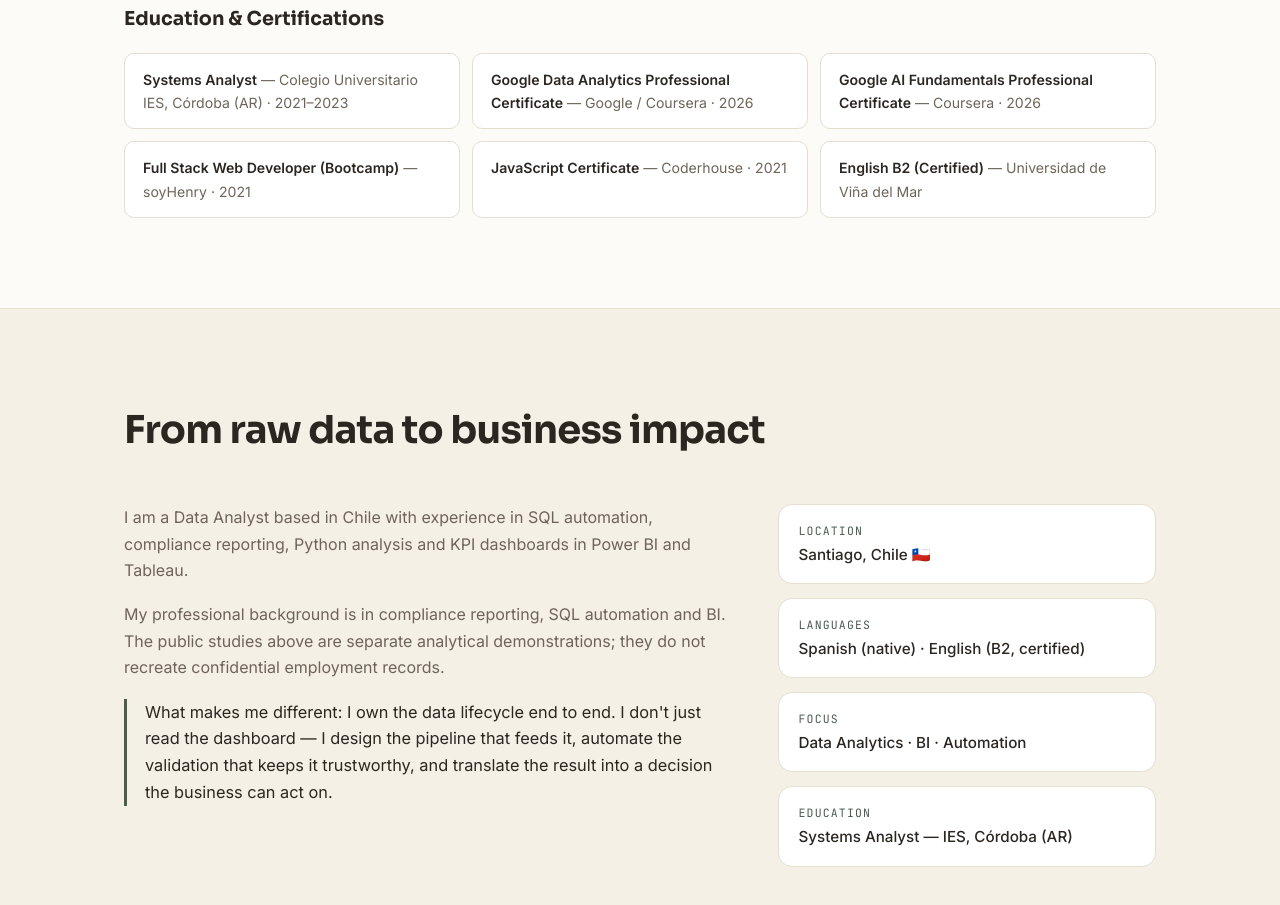
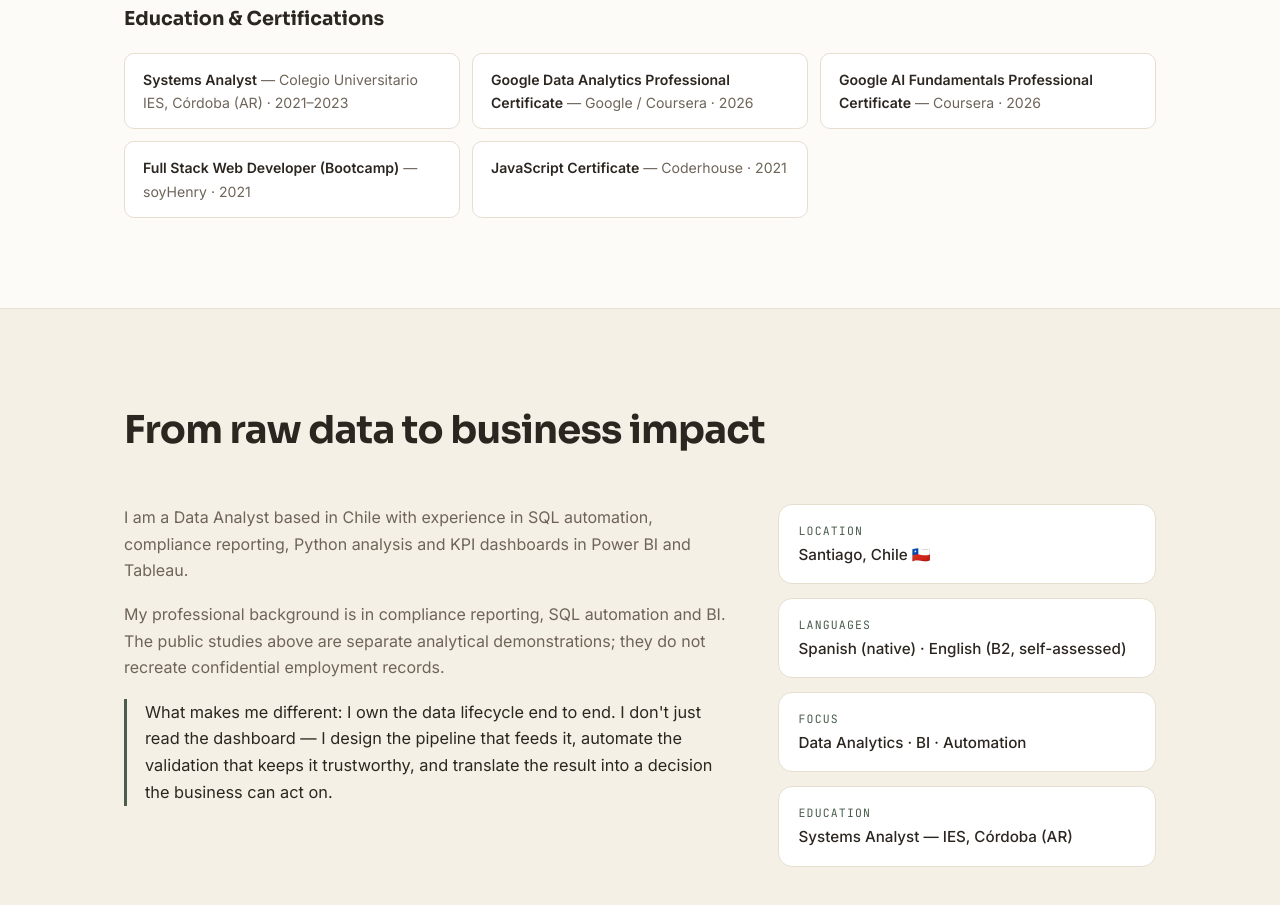
Before and after one commit to Chrov/Portfolio, a plain HTML site: page index.html in a window 1280 px wide. Shown: the part 5925-6830 px from the top of the page. Drawn offline with Linux system fonts and the light colour scheme.

Commit message:
Correct English proficiency to self-assessed B2

```diff
--- a/index.html
+++ b/index.html
@@ -177,7 +177,6 @@
             <li><strong>Google AI Fundamentals Professional Certificate</strong> — Coursera · 2026</li>
             <li><strong data-i18n="cert.c4t">Full Stack Web Developer (Bootcamp)</strong> — soyHenry · 2021</li>
             <li><strong data-i18n="cert.c5t">JavaScript Certificate</strong> — Coderhouse · 2021</li>
-            <li><strong data-i18n="cert.c6t">English B2 (Certified)</strong> — Universidad de Viña del Mar</li>
           </ul>
         </div>
       </div>
@@ -196,7 +195,7 @@
           </div>
           <div class="about__facts">
             <div class="fact"><span class="fact__label" data-i18n="about.location">Location</span><span class="fact__value">Santiago, Chile 🇨🇱</span></div>
-            <div class="fact"><span class="fact__label" data-i18n="about.langs">Languages</span><span class="fact__value" data-i18n="about.langsValue">Spanish (native) · English (B2, certified)</span></div>
+            <div class="fact"><span class="fact__label" data-i18n="about.langs">Languages</span><span class="fact__value" data-i18n="about.langsValue">Spanish (native) · English (B2, self-assessed)</span></div>
             <div class="fact"><span class="fact__label" data-i18n="about.focus">Focus</span><span class="fact__value" data-i18n="about.focusValue">Data Analytics · BI · Automation</span></div>
             <div class="fact"><span class="fact__label" data-i18n="about.education">Education</span><span class="fact__value" data-i18n="about.educationValue">Systems Analyst — IES, Córdoba (AR)</span></div>
           </div>
--- a/script.js
+++ b/script.js
@@ -127,7 +127,6 @@ const I18N = {
     "cert.c1t": "Systems Analyst",
     "cert.c4t": "Full Stack Web Developer (Bootcamp)",
     "cert.c5t": "JavaScript Certificate",
-    "cert.c6t": "English B2 (Certified)",
 
     "about.kicker": "04 — About",
     "about.title": "From raw data to business impact",
@@ -136,7 +135,7 @@ const I18N = {
     "about.p3": "What makes me different: I own the data lifecycle end to end. I don't just read the dashboard — I design the pipeline that feeds it, automate the validation that keeps it trustworthy, and translate the result into a decision the business can act on.",
     "about.location": "Location",
     "about.langs": "Languages",
-    "about.langsValue": "Spanish (native) · English (B2, certified)",
+    "about.langsValue": "Spanish (native) · English (B2, self-assessed)",
     "about.focus": "Focus",
     "about.focusValue": "Data Analytics · BI · Automation",
     "about.education": "Education",
@@ -250,7 +249,6 @@ const I18N = {
     "cert.c1t": "Analista de Sistemas",
     "cert.c4t": "Full Stack Web Developer (Bootcamp)",
     "cert.c5t": "Certificado JavaScript",
-    "cert.c6t": "Inglés B2 (Certificado)",
 
     "about.kicker": "04 — Sobre mí",
     "about.title": "De datos crudos a impacto en el negocio",
@@ -259,7 +257,7 @@ const I18N = {
     "about.p3": "Lo que me diferencia: manejo el ciclo de vida del dato de punta a punta. No solo leo el dashboard — diseño el pipeline que lo alimenta, automatizo la validación que lo mantiene confiable y traduzco el resultado en una decisión que el negocio puede ejecutar.",
     "about.location": "Ubicación",
     "about.langs": "Idiomas",
-    "about.langsValue": "Español (nativo) · Inglés (B2, certificado)",
+    "about.langsValue": "Español (nativo) · Inglés (B2, nivel actual autoevaluado)",
     "about.focus": "Enfoque",
     "about.focusValue": "Análisis de Datos · BI · Automatización",
     "about.education": "Educación",
```
